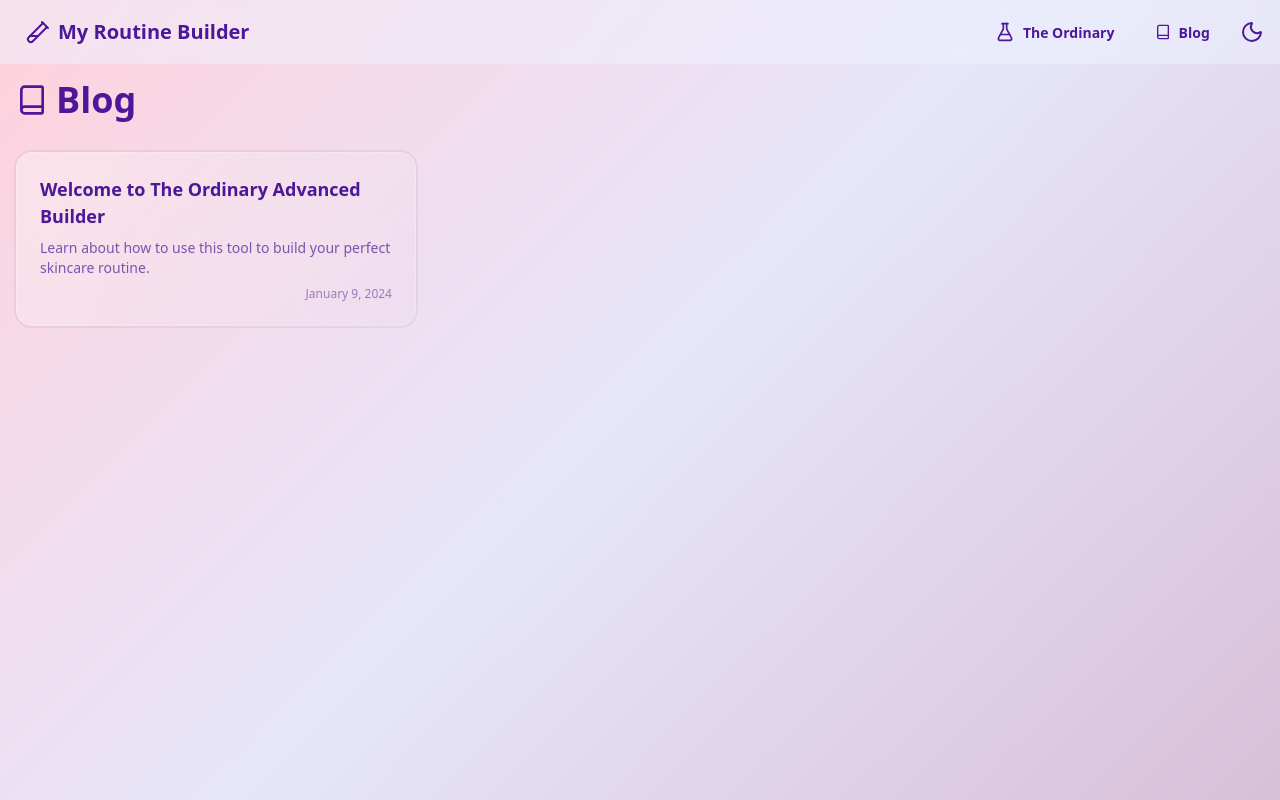
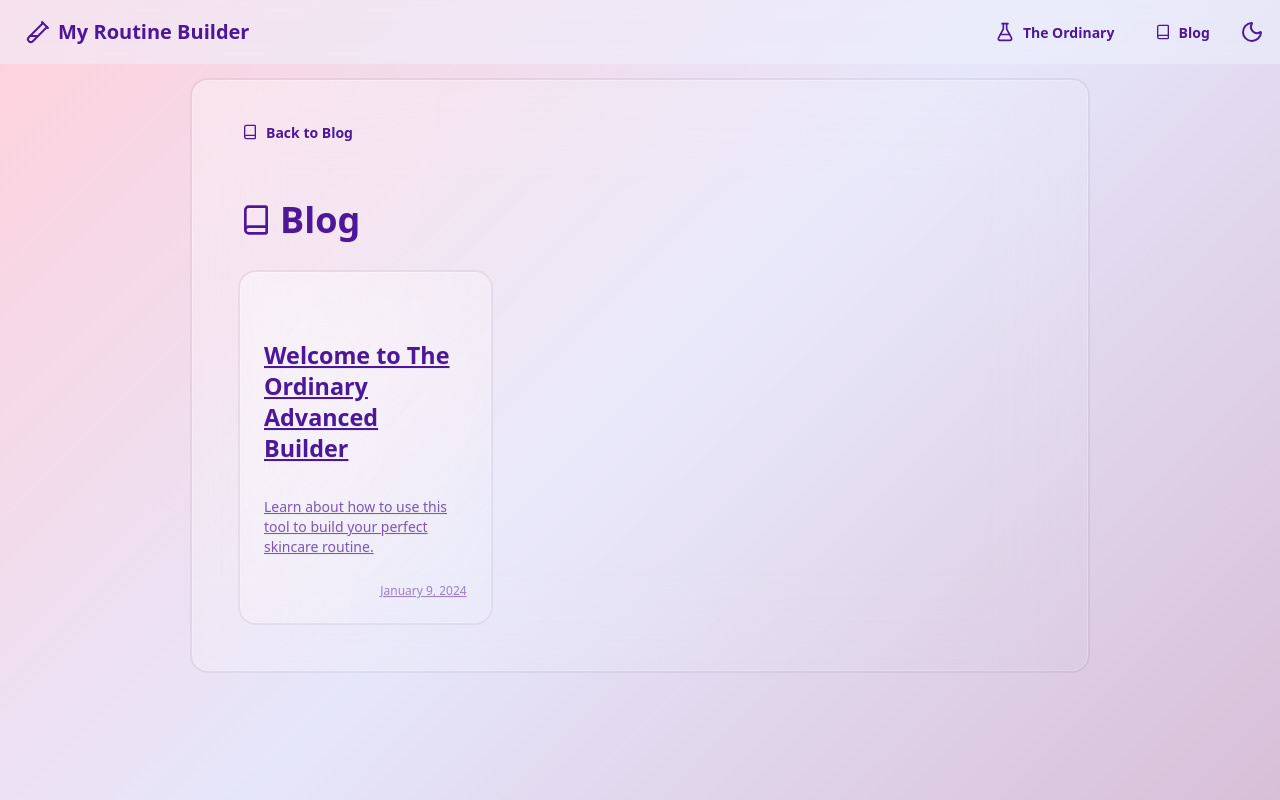
Before and after one commit to melissamcewen/routine-builder, a SvelteKit app: page /blog in a window 1280 px wide. Built offline with nearby package versions, Linux system fonts and the light colour scheme.

Commit message:
adding stuff

```diff
--- a/package.json
+++ b/package.json
@@ -21,6 +21,7 @@
 		"@sveltejs/adapter-auto": "^3.3.1",
 		"@sveltejs/kit": "^2.0.0",
 		"@sveltejs/vite-plugin-svelte": "^4.0.0",
+		"@tailwindcss/typography": "^0.5.16",
 		"autoprefixer": "^10.4.20",
 		"daisyui": "^5.0.0-beta.1",
 		"postcss": "^8",
--- a/src/app.css
+++ b/src/app.css
@@ -1,4 +1,5 @@
 @import 'tailwindcss';
+@plugin '@tailwindcss/typography';
 
 @plugin "daisyui" {
 	themes:
--- /dev/null
+++ b/src/routes/blog/+layout.svelte
@@ -0,0 +1,21 @@
+<script>
+	import { Book } from 'lucide-svelte';
+</script>
+
+<div class="container mx-auto p-4">
+	<div class="glass rounded-box p-8 max-w-4xl mx-auto">
+		<a href="/blog" class="btn btn-ghost gap-2 mb-8">
+			<Book class="w-4 h-4" /> Back to Blog
+		</a>
+
+		<div class="prose prose-lg max-w-none">
+			<slot />
+		</div>
+	</div>
+</div>
+
+<style>
+	:global(.prose) {
+		max-width: none;
+	}
+</style>
--- a/tailwind.config.ts
+++ b/tailwind.config.ts
@@ -1,5 +1,6 @@
 import type { Config } from 'tailwindcss';
 import daisyui from 'daisyui';
+import typography from '@tailwindcss/typography';
 
 export default {
 	content: ['./src/**/*.{html,js,svelte,ts}'],
```
Also changed, not shown: vercel.json (added), 2 other files (tests, documents, lock files or other folders).
